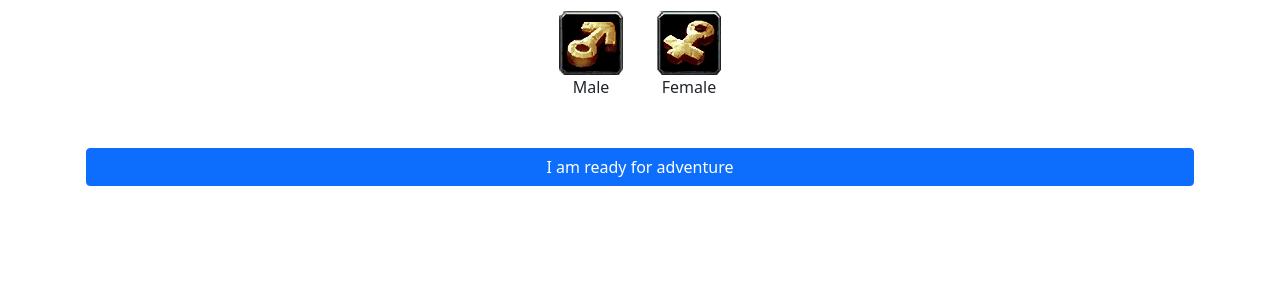
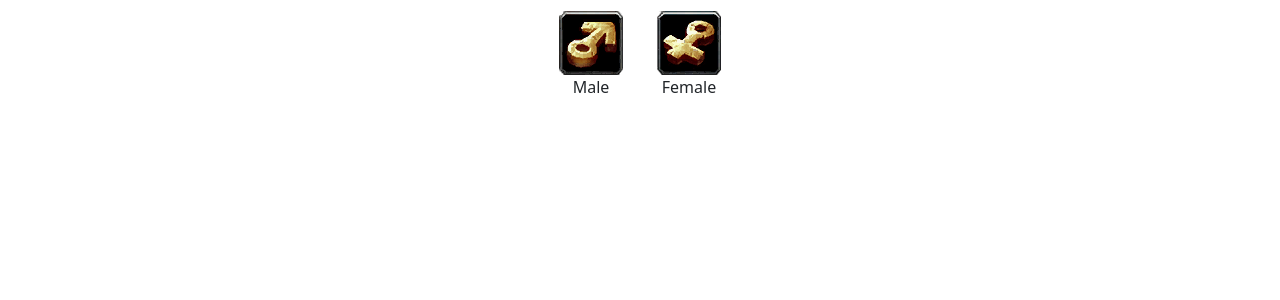
Before and after one commit to Pepice23/zafi-vue-alpha, a Vue app: page /creator in a window 1280 px wide. Shown: the top 300 px of the page. Built offline with nearby package versions, Linux system fonts and the light colour scheme.

Commit message:
hide dive if class is not chosen

```diff
--- a/src/components/CharacterCreator.vue
+++ b/src/components/CharacterCreator.vue
@@ -24,7 +24,7 @@
   <div class="row m-1">
     <h2>{{ newCharacterStore.name }}</h2>
   </div>
-  <div class="row m-1">
+  <div class="row m-1" v-if="newCharacterStore.playerClass.className">
     <button class="btn btn-primary" @click="createNewCharacter">
       I am ready for adventure
     </button>
```
